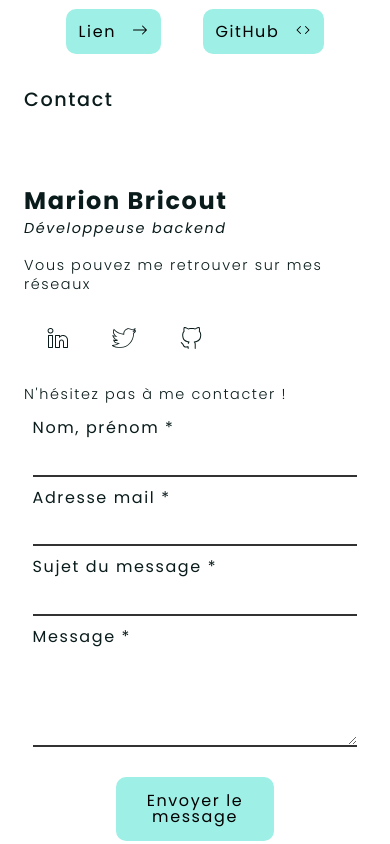
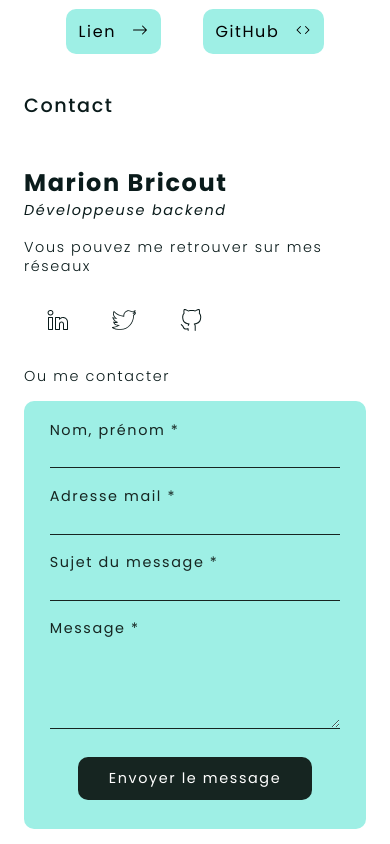
Before and after one commit to Axurynn/portfolio, a React (Create React App) app: page / in a window 390 px wide. Shown: the part 5340-6184 px from the top of the page. Built offline with nearby package versions, Linux system fonts and the light colour scheme.

Commit message:
mobile version form OK

```diff
--- a/package.json
+++ b/package.json
@@ -3,6 +3,7 @@
   "homepage": "https://axurynn.github.io",
   "version": "0.1.0",
   "dependencies": {
+    "axios": "^0.26.1",
     "classnames": "^2.3.1",
     "gh-pages": "^3.2.3",
     "node-sass": "^7.0.1",
--- a/src/components/ContactForm/ContactForm.jsx
+++ b/src/components/ContactForm/ContactForm.jsx
@@ -1,12 +1,61 @@
+import { useState } from "react";
+import axios from "axios";
+import cx from "classnames";
 import s from "./ContactForm.module.scss";
 
 const ContactForm = () => {
+  const [user, setUser] = useState({
+    lastname: "",
+    sub: "",
+    email: "",
+    message: "",
+  });
+
+  const [messageSend, setMessageSend] = useState(false);
+
+  const btnSend = cx({
+    [`${s.btn}`]: !messageSend,
+    [`${s.sendMessage}`]: messageSend,
+  });
+
+  const handleChange = (e) => {
+    const { name, value } = e.target;
+    setUser((prevState) => ({
+      ...prevState,
+      [name]: value,
+    }));
+  };
+
+  const sendEmail = (e) => {
+    e.preventDefault();
+
+    axios
+      .post("https://axurynn-contact.herokuapp.com/contact", user)
+      .then((res) => {
+        if (res.status === 200) {
+          setMessageSend(true);
+          setUser({
+            lastname: "",
+            sub: "",
+            email: "",
+            message: "",
+          });
+        }
+        setTimeout(() => {
+          setMessageSend(false);
+        }, 5000);
+      })
+      .catch((err) => {
+        console.error(err);
+      });
+  };
+
   return (
     <div>
       <form
         id="contact-form"
         method="POST"
-        onSubmit={(e) => console.log(e)}
+        onSubmit={(e) => sendEmail(e)}
         className={s.form}
       >
         <label htmlFor="lastname" className={s.label}>
@@ -17,6 +66,8 @@ const ContactForm = () => {
           className={s.formInput}
           name="lastname"
           id="lastname"
+          value={user.lastname}
+          onChange={(e) => handleChange(e)}
           required
         />
         <label htmlFor="email" className={s.label}>
@@ -28,6 +79,8 @@ const ContactForm = () => {
           name="email"
           id="email"
           pattern=".+\@.+\..+"
+          value={user.email}
+          onChange={(e) => handleChange(e)}
           required
         />
         <label htmlFor="subject" className={s.label}>
@@ -36,8 +89,10 @@ const ContactForm = () => {
         <input
           type="text"
           className={s.formInput}
-          name="subject"
+          name="sub"
           id="subject"
+          value={user.sub}
+          onChange={(e) => handleChange(e)}
           required
         />
         <label htmlFor="message" className={s.label}>
@@ -48,10 +103,12 @@ const ContactForm = () => {
           className={s.formInput}
           name="message"
           id="message"
+          value={user.message}
+          onChange={(e) => handleChange(e)}
           required
         ></textarea>
-        <button type="submit" className={s.btn}>
-          Envoyer le message
+        <button type="submit" className={btnSend}>
+          {messageSend ? "Message envoyé!" : "Envoyer le message"}
         </button>
       </form>
     </div>
--- a/src/components/ContactForm/ContactForm.module.scss
+++ b/src/components/ContactForm/ContactForm.module.scss
@@ -1,30 +1,48 @@
 @import "../../styles/index.scss";
 
 .form {
+  margin-top: 1em;
   padding: 1em 0;
   display: flex;
   flex-direction: column;
+  background-color: var(--decoration-color);
+  color: var(--scroll-color);
+  border-radius: 10px;
+  font-size: 0.9rem;
 
   .label {
-    margin: 0 auto 0.5em;
-    width: 95%;
+    margin: 0.5em auto 0;
+    width: 85%;
   }
 
   .formInput {
     margin: 1em auto;
-    background-color: white;
-    border: 2px #323232;
+    background-color: var(--decoration-color);
+    border: 1px solid var(--scroll-color);
     border-style: none none solid;
-    width: 95%;
+    width: 85%;
   }
 
   .btn {
     all: unset;
-    width: 37%;
+    width: 60%;
     padding: 1em;
     margin: 1em auto;
-    background-color: var(--decoration-color);
-    color: #000;
+    background-color: var(--scroll-color);
+    color: white;
+    border-radius: 10px;
+    text-align: center;
+    cursor: pointer;
+  }
+
+  .sendMessage {
+    all: unset;
+    width: 60%;
+    padding: 1em;
+    margin: 1em auto;
+    background-color: var(--scroll-color);
+    color: #34d8c5;
+    border: 2px solid #34d8c5;
     border-radius: 10px;
     text-align: center;
     cursor: pointer;
--- a/src/layouts/Contact/Contact.jsx
+++ b/src/layouts/Contact/Contact.jsx
@@ -3,7 +3,6 @@ import { useEffect, useState } from "react";
 import { ReactComponent as Github } from "../../assets/github-alt.svg";
 import { ReactComponent as Linkedin } from "../../assets/linkedin-alt.svg";
 import { ReactComponent as Twitter } from "../../assets/twitter.svg";
-import { SiMinutemailer } from "react-icons/si";
 import contactAvatarLight from "../../assets/contact-avatar-light.png";
 import contactAvatarDark from "../../assets/contact-avatar-dark.png";
 import { useWindowSize } from "../../utils/windowSize";
@@ -55,7 +54,7 @@ const Contact = ({ state = false }) => {
           </div>
         </div>
         <div className={s.content}>
-          <p className={s.text}>N'hésitez pas à me contacter !</p>
+          <p className={s.text}>Ou me contacter</p>
           <ContactForm />
         </div>
       </div>
--- a/src/layouts/Contact/Contact.module.scss
+++ b/src/layouts/Contact/Contact.module.scss
@@ -5,11 +5,11 @@
 
   .card {
     .contactTitle {
-      margin-top: 1.5rem;
+      margin-top: 2em;
     }
 
     .head {
-      margin-top: 2.5rem;
+      margin-top: 1em;
       line-height: 1.5rem;
 
       .subtitle {
```
